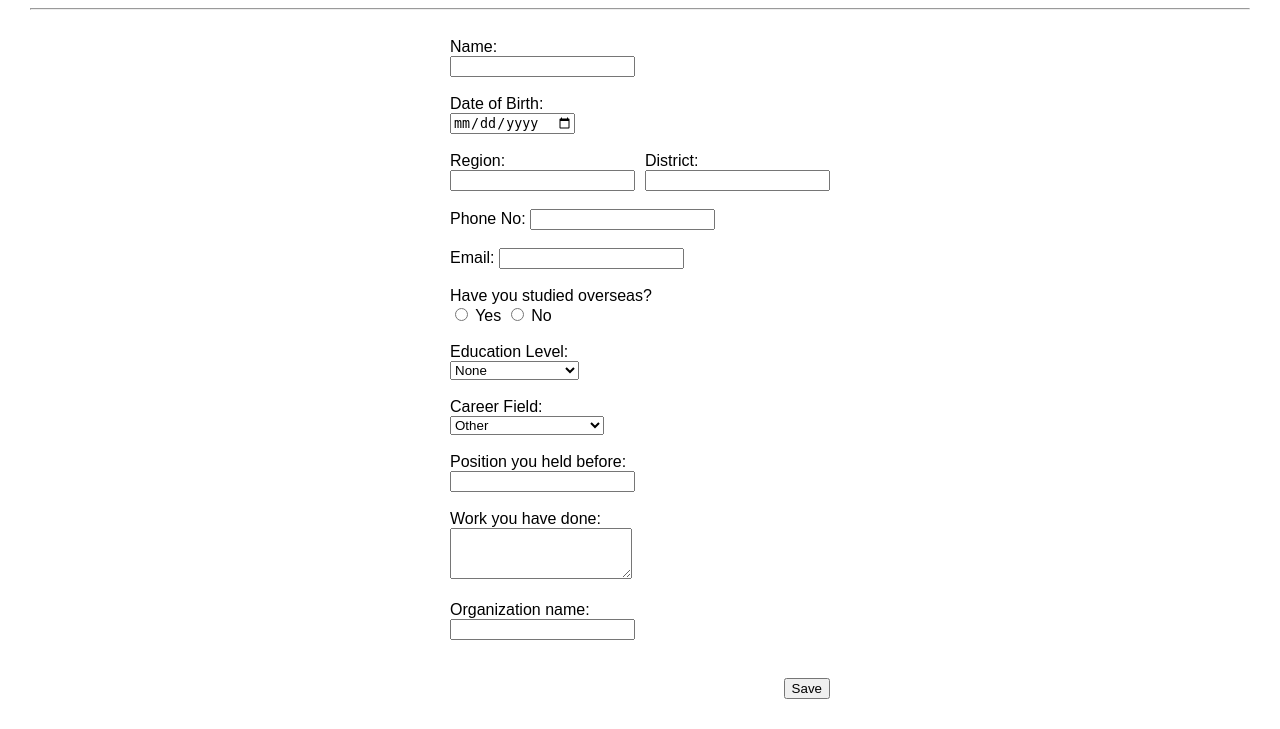
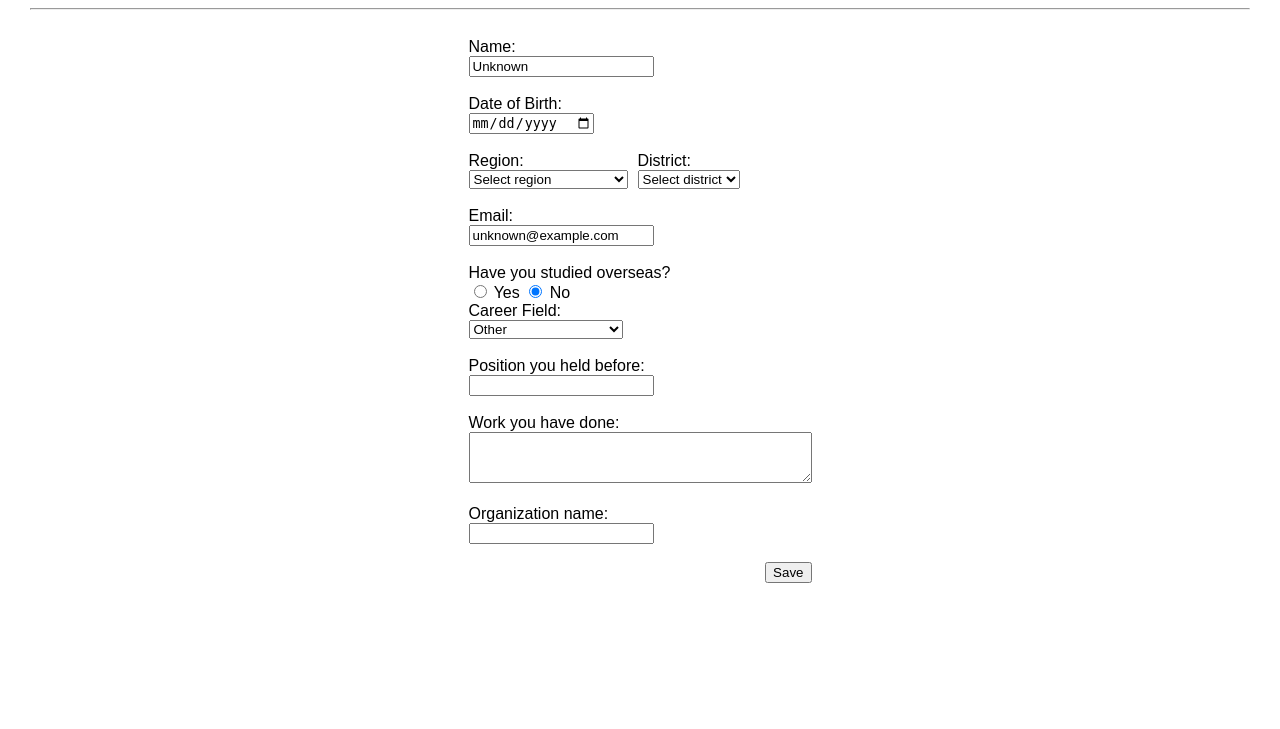
Before and after one commit to dlab-tz/career-app-django, a Django app: page / in a window 1280 px wide. Shown: the part 98-827 px from the top of the page. After the commit the page ends 681 px from the top, so only its background shows below. Run offline with Django 5.2, Linux system fonts and the light colour scheme.

Commit message:
added ddropdowns to country, region and district

```diff
--- a/carrerapp/users/forms.py
+++ b/carrerapp/users/forms.py
@@ -1,7 +1,16 @@
 from django import forms
 from  .models import UserProfile
+from django_countries.widgets import CountrySelectWidget
+from django_countries import countries
+
 
 class UserProfileForm (forms.ModelForm):
+    country = forms.ChoiceField(
+        choices=[("", "Select country")] + list(countries),
+        required=False,
+        widget=CountrySelectWidget(attrs={"id": "country-select"})
+    )
+
     class Meta:
         model = UserProfile
         fields = ['name', 'dob', 'region', 'district','phone_no', 'email',
@@ -9,7 +18,25 @@
             'career_field', 'position', 'work_done', 'organization']
 
         widgets = {
-            'name': forms.TextInput(attrs={'placeholder': 'Enter your name'}),
-            'region': forms.TextInput(attrs={'placeholder': 'Enter your region'}),
-            'country': forms.TextInput(attrs={'placeholder': 'Enter your country'}),
+             "name":  forms.TextInput(attrs={"class": "form-control"}),
+            "dob":   forms.DateInput(attrs={"type": "date", "class": "form-control"}),
+            "email": forms.EmailInput(attrs={"class": "form-control"}),
+
+            "region":   forms.Select(attrs={"id": "region-select", "class": "form-select"}),
+            "district": forms.Select(attrs={"id": "district-select", "class": "form-select"}),
+
+            "oversea":  forms.CheckboxInput(attrs={"id": "oversea-check", "class": "form-check-input"}),
+            "country":  CountrySelectWidget(attrs={"id": "country-select", "class": "form-select"}),
+
+            "education_level": forms.Select(attrs={"class": "form-select"}),
+            "career_field":    forms.Select(attrs={"class": "form-select"}),
+            "position":        forms.TextInput(attrs={"class": "form-control"}),
+            "work_done":       forms.Textarea(attrs={"class": "form-control", "rows": 3, "id": "work-done"}),
+            "organization":    forms.TextInput(attrs={"class": "form-control"}),
         }
+
+    def __init__(self, *args, **kwargs):
+        super().__init__(*args, **kwargs)
+        # Default country = Tanzania
+        self.fields["region"].choices = [("", "Select region")]
+        self.fields["district"].choices = [("", "Select district")]
--- a/carrerapp/users/models.py
+++ b/carrerapp/users/models.py
@@ -1,4 +1,5 @@
 from django.db import models
+from django_countries.fields import CountryField
 
 class UserProfile(models.Model):
     CAREER_CHOICES = [
@@ -42,7 +43,7 @@
     phone_no = models.CharField(max_length=20,blank=True ,null=True)
     email = models.EmailField(default='unknown@example.com')
     oversea = models.BooleanField(default=False)
-    country= models.CharField(max_length=100, blank=True, null=True)
+    country= CountryField(blank=True, null=True)
     education_level = models.CharField(max_length=20, choices=EDUCATION_LEVEL_CHOICES, default='none')
     career_field = models.CharField(max_length=50, choices=CAREER_CHOICES, default='other')
     position = models.CharField(max_length=100, blank=True, null=True)
--- a/carrerapp/users/templates/users/form.html
+++ b/carrerapp/users/templates/users/form.html
@@ -47,58 +47,168 @@
         {% csrf_token %}
 
         <div class="form-section">
-            <label for="name">Name:</label><br>
-            <input type="text" name="name" required><br><br>
+          <label for="{{ form.name.id_for_label }}">Name:</label><br>
+      {{ form.name }}<br><br>
 
-            <label for="dob">Date of Birth:</label><br>
-            <input type="date" name="dob" required><br><br>
+      <label for="{{ form.dob.id_for_label }}">Date of Birth:</label><br>
+      {{ form.dob }}<br><br>
 
       <div class="form-inline">
         <div>
-                    <label for="region">Region:</label><br>
-                    <input type="text" name="region" required>
+          <label for="{{ form.region.id_for_label }}">Region:</label><br>
+          {{ form.region }}
         </div>
         <div>
-                    <label for="district">District:</label><br>
-                    <input type="text" name="district" required>
+          <label for="{{ form.district.id_for_label }}">District:</label><br>
+          {{ form.district }}
         </div>
       </div><br>
 
-            <label for = "phone_no">Phone No:</label>
-            <input type = "text" name = "phone_no" required><br><br>
+      <label for="{{ form.email.id_for_label }}">Email:</label><br>
+      {{ form.email }}<br><br>
 
-            <label for="email">Email:</label>
-            <input type="email" name="email" required><br><br>
-
-            <label>Have you studied overseas?</label><br>
-            <input type="radio" name="oversea" value="yes" onclick="document.getElementById('country').style.display='block';"> Yes
-            <input type="radio" name="oversea" value="no" onclick="document.getElementById('country').style.display='none';"> No<br><br>
-
-            <div id="country" style="display:none;">
-                <label for="country">Where have you studied:</label><br>
-                <input type="text" name="country"><br><br>
+      <!-- Overseas radios -->
+      <div>
+        <label class="form-label">Have you studied overseas?</label><br>
+        <label><input type="radio" name="oversea" value="yes"> Yes</label>
+        <label><input type="radio" name="oversea" value="no" checked> No</label>
       </div>
 
-            <label for="education_level">Education Level:</label><br>
-            {{ form.education_level }}<br><br>
+      <!-- Country (hidden until oversea=yes) -->
+      <div id="country-group" style="display:none; margin-top:.5rem;">
+        <label for="{{ form.country.id_for_label }}">Where have you studied:</label>
+        {{ form.country }}
+      </div>
 
-            <label for="career_field">Career Field:</label><br>
+      <label for="{{ form.career_field.id_for_label }}">Career Field:</label><br>
       {{ form.career_field }}<br><br>
 
-            <label for="position">Position you held before:</label><br>
-            <input type="text" name="position"><br><br>
+      <label for="{{ form.position.id_for_label }}">Position you held before:</label><br>
+      {{ form.position }}<br><br>
 
-            <label for="work_done">Work you have done:</label><br>
-            <textarea name="work_done" rows="3"></textarea><br><br>
+      <label for="{{ form.work_done.id_for_label }}">Work you have done:</label><br>
+      {{ form.work_done }}<br><br>
 
-            <label for="organization">Organization name:</label><br>
-            <input type="text" name="organization"><br><br>
-        </div>
+      <label for="{{ form.organization.id_for_label }}">Organization name:</label><br>
+      {{ form.organization }}<br><br>
+
+
 
     <div class="right-button">
-            <button type="submit">Save</button>
+      <button type="submit" class="btn btn-primary">Save</button>
     </div>
   </form>
 
+<!-- Scripts -->
+{% load static %}
+<script src="https://cdn.jsdelivr.net/npm/bootstrap@5.3.2/dist/js/bootstrap.bundle.min.js"></script>
+
+<script>
+document.addEventListener("DOMContentLoaded", async () => {
+  // Shorthands
+  const $ = (s) => document.querySelector(s);
+
+  // === Elements (robust fallbacks for Django-rendered ids/names) ===
+  const countryWrap = $("#country-group") || $("#country") || $("#country-wrapper");
+
+  // Radios rendered like: <input type="radio" name="oversea" value="yes|no">
+  const overseaRadios = Array.from(document.querySelectorAll('input[name="oversea"]'));
+
+  // The country <select> rendered by django-countries (DO NOT touch its options)
+  const countrySel =
+    $("#id_country") || $('select[name="country"]') || $("#country-select");
+
+  // Region/District selects (unchanged)
+  const regionSel   = $("#region-select")   || $("#id_region")   || $('select[name="region"]');
+  const districtSel = $("#district-select") || $("#id_district") || $('select[name="district"]');
+
+  // --- 1) Overseas toggle (works with django-countries) ---
+  function ensurePlaceholder(selectEl) {
+    // If django-countries didn't render an empty choice and you want one, insert it once
+    if (!selectEl) return;
+    const hasBlank = !!selectEl.querySelector('option[value=""]');
+    if (!hasBlank) {
+      const opt = document.createElement("option");
+      opt.value = "";
+      opt.textContent = "Select country";
+      // put it at the top without disturbing existing options
+      selectEl.insertBefore(opt, selectEl.firstChild);
+    }
+  }
+
+  function isYes() {
+    const checked = document.querySelector('input[name="oversea"]:checked');
+    if (!checked) return false;
+    const v = String(checked.value).toLowerCase();
+    return v === "yes" || v === "true" || v === "on" || v === "1";
+  }
+
+  function syncOverseaUI() {
+    if (!countryWrap || !countrySel) return;
+    const show = isYes();
+    countryWrap.style.display = show ? "" : "none";
+    countrySel.toggleAttribute("required", show);
+
+    if (show) {
+      // Keep whatever django-countries already selected; just ensure a placeholder exists
+      ensurePlaceholder(countrySel);
+    } else {
+      // Clear value when hidden (prefer blank if present)
+      const blank = countrySel.querySelector('option[value=""]');
+      if (blank) countrySel.value = "";
+      else countrySel.selectedIndex = 0;
+      countrySel.dispatchEvent(new Event("change", { bubbles: true }));
+    }
+  }
+
+  // Wire radios
+  overseaRadios.forEach(r => r.addEventListener("change", syncOverseaUI));
+  // Initial state
+  syncOverseaUI();
+
+  // --- 2) Region → District from static JSON (unchanged except for cleanup) ---
+  if (!regionSel || !districtSel) return;
+  if (regionSel.tagName.toLowerCase() !== "select" || districtSel.tagName.toLowerCase() !== "select") return;
+
+  let tzData = {};
+  try {
+    const resp = await fetch("{% static 'geo/tz_regions-districts.json' %}");
+    if (!resp.ok) throw new Error(`HTTP ${resp.status}`);
+    tzData = await resp.json();
+  } catch (e) {
+    console.error("Failed to load tz_regions-districts.json", e);
+    return;
+  }
+
+  function fill(select, items, placeholder) {
+    select.innerHTML = `<option value="">${placeholder}</option>`;
+    (items || []).forEach(v => {
+      const o = document.createElement("option");
+      o.value = v;
+      o.textContent = v;
+      select.appendChild(o);
+    });
+  }
+
+  // Populate regions
+  fill(regionSel, Object.keys(tzData).sort(), "Select region");
+
+  // Preload districts if editing an existing value
+  if (regionSel.value) {
+    fill(districtSel, tzData[regionSel.value] || [], "Select district");
+  } else {
+    fill(districtSel, [], "Select district");
+  }
+
+  // Update districts when region changes
+  regionSel.addEventListener("change", () => {
+    const list = tzData[regionSel.value] || [];
+    fill(districtSel, list, list.length ? "Select district" : "No districts");
+    districtSel.disabled = list.length === 0;
+  });
+});
+</script>
+
+
 </body>
 </html>
```
Also changed, not shown: carrerapp/users/static/geo/tz_regions-districts.json (added, +32 -0 lines), carrerapp/db.sqlite3, carrerapp/users/migrations/0005_alter_userprofile_country.py (added). Lines whose indentation alone changed are shown as unchanged.
